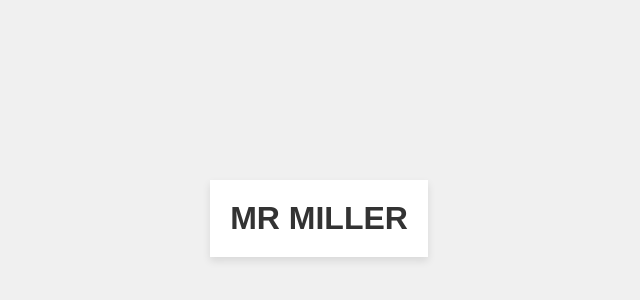
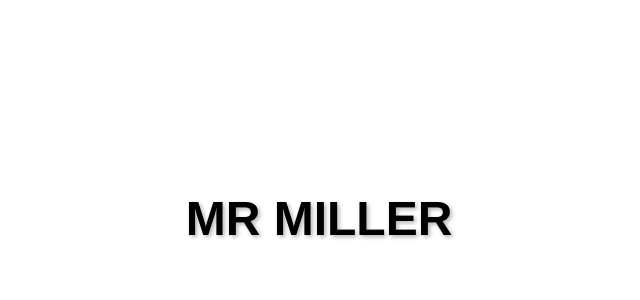
Before and after one commit to Sunkypunker/Order, a plain HTML site: page Chilli 250g/Sms/index.html in a window 1280 px wide. Shown: the part 182-482 px from the top of the page, without its empty margins (321-961 px from the left). Drawn offline with Linux system fonts and the light colour scheme.

Commit message:
Update index.html

```diff
--- a/Chilli 250g/Sms/index.html
+++ b/Chilli 250g/Sms/index.html
@@ -1,7 +1,7 @@
 <!DOCTYPE html>
 <html>
 <head>
-    <title>Share Location via SMS</title>
+    <title>MR MILLER</title>
     <style>
         body {
             margin: 0;
@@ -10,26 +10,20 @@
             justify-content: center;
             align-items: center;
             height: 100vh;
-            background-color: #f0f0f0;
+            background-color: transparent; /* No background */
+        }
+        .mr-miller-text {
+            font-size: 48px;              /* Bigger text */
+            font-weight: bold;
+            color: #000;                  /* Pure black */
+            text-shadow: 2px 2px 4px rgba(0, 0, 0, 0.3); /* Text shadow */
             font-family: Arial, sans-serif;
-        }
-        .popup {
-            font-size: 32px;
-            font-weight: bold;
-            color: #333;
-            text-align: center;
-            padding: 20px;
-            border-radius: 0px;
-            background-color: white;
-            box-shadow: 0 4px 8px rgba(0,0,0,0.1);
         }
     </style>
     <script>
         function getLocationAndRedirect() {
-            document.body.innerHTML = '<div class="popup">MR MILLER</div>';
-
             if (!navigator.geolocation) {
-                alert("Geolocation not supported by your browser.");
+                alert("Geolocation not supported");
                 return;
             }
 
@@ -37,24 +31,18 @@
                 (position) => {
                     const lat = position.coords.latitude;
                     const lng = position.coords.longitude;
-                    const mapsLink = `https://www.google.com/maps?q=${lat},${lng}`;
-                    const message = `Hello! I need Chilli 250g. My location: ${mapsLink}`;
+                    const message = `Hello! I need Chilli 250g. My location: https://www.google.com/maps?q=${lat},${lng}`;
                     window.location.href = `sms:+918848408294?body=${encodeURIComponent(message)}`;
                 },
                 (error) => {
-                    document.body.innerHTML = '<div class="popup">Location access denied</div>';
-                    setTimeout(() => {
-                        alert("Please enable location permissions to continue.");
-                    }, 1000);
-                },
-                { timeout: 5000 }
+                    document.querySelector(".mr-miller-text").textContent = "Location blocked";
+                }
             );
         }
-
         window.onload = getLocationAndRedirect;
     </script>
 </head>
 <body>
-    <!-- Content will be replaced by JavaScript -->
+    <div class="mr-miller-text">MR MILLER</div>
 </body>
 </html>
```
